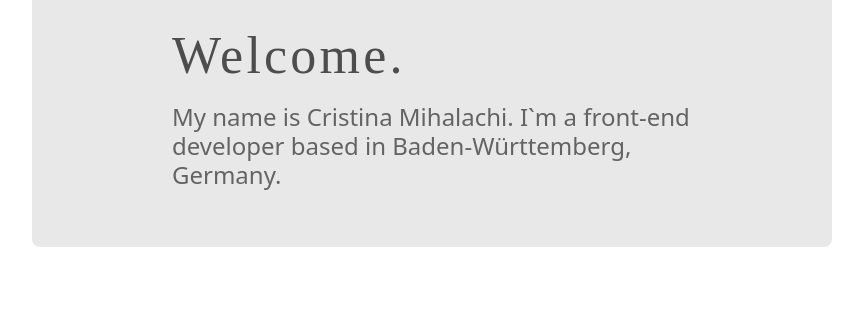
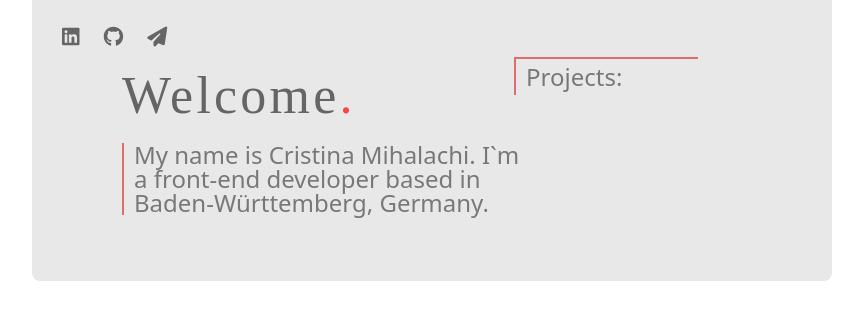
Before and after one commit to cristina793/portfolio-project, a plain HTML site: page index.html in a window 1280 px wide. Shown: the part 118-438 px from the top of the page, without its empty margins (208-1071 px from the left). Drawn offline with nearby package versions, Linux system fonts and the light colour scheme.

Commit message:
Added the Font awsome

```diff
--- a/index.html
+++ b/index.html
@@ -6,12 +6,28 @@
     <title>Document</title>
     <link href="https://cdn.jsdelivr.net/npm/bootstrap@5.3.3/dist/css/bootstrap.min.css" rel="stylesheet" integrity="sha384-QWTKZyjpPEjISv5WaRU9OFeRpok6YctnYmDr5pNlyT2bRjXh0JMhjY6hW+ALEwIH" crossorigin="anonymous">
     <script src="https://cdn.jsdelivr.net/npm/bootstrap@5.3.3/dist/js/bootstrap.bundle.min.js" integrity="sha384-YvpcrYf0tY3lHB60NNkmXc5s9fDVZLESaAA55NDzOxhy9GkcIdslK1eN7N6jIeHz" crossorigin="anonymous"></script>
-<link rel="stylesheet" href="styles/portfolio.css">
+    <script src="https://kit.fontawesome.com/c098aa47cd.js" crossorigin="anonymous"></script>
+    <link rel="stylesheet" href="styles/portfolio.css">
 </head>
 <body>
     <div class="container">
-    <img src="https://s3.amazonaws.com/shecodesio-production/uploads/files/000/117/973/original/C_%283%29.png?1709813456" width="100px">    <h1 class= monsterrat-uniq >Welcome.</h1>
-    <h2>My name is Cristina Mihalachi. I`m a front-end developer based in Baden-Württemberg, Germany. </h2></div>
+    <img src="https://s3.amazonaws.com/shecodesio-production/uploads/files/000/117/973/original/C_%283%29.png?1709813456" width="100px">
+    <i class="fa-brands fa-linkedin"></i> <i class="fa-brands fa-github"></i>
+         <i class="fa-solid fa-paper-plane"></i>
+ <div class="main">
+    <div class="row">
+
+     <div class="col-6">
+
+         <h1 class= " monsterrat-uniq" >Welcome<span class="circle">.</span></h1>
+     </div>
+     <div class="col-6">
+      <p class="col-6 projects d-end">Projects:</p> <div></div>
+
+    </div>
+    </div>
+ </div>
+    <p class="description">My name is Cristina Mihalachi. I`m a front-end developer based in Baden-Württemberg, Germany. </p></div>
 
 </body>
 </html>
--- a/styles/portfolio.css
+++ b/styles/portfolio.css
@@ -14,14 +14,34 @@ h1{
     letter-spacing: .2rem;
     opacity:0.7;
     line-height: 1.5;}
-h2{
+
+
+.circle {
+        color: red;
+
+    }
+p{
     opacity: 0.6;
     font-size: 24px;
+    padding-left: 10px;
+    border-left:2px solid #de1a1a;
 }
-h1,h2{
+.projects{border-left:2px solid #de1a1a;
+    border-top:2px solid #de1a1a;
+    border-top-left-radius: 1px;
 
- color:#0e0c0c;
- margin-left: 120px;
+}
+.description{
+    text-align: left;
+    line-height: 1;
+    max-width: 400px;
+}
+
+
+h1,p{
+
+ color:#2E2E2E;
+ margin-left: 70px;
  margin-right: 120px;
 
 }
@@ -39,3 +59,8 @@ img{
 margin: 20px 30px;
 border-radius: 4px;
 box-shadow: #f1eaea;}
+
+.fa-brands, .fa-solid{color:#2E2E2E ;
+padding: 10px;
+opacity:0.7;
+font-size: 20px;}
```
